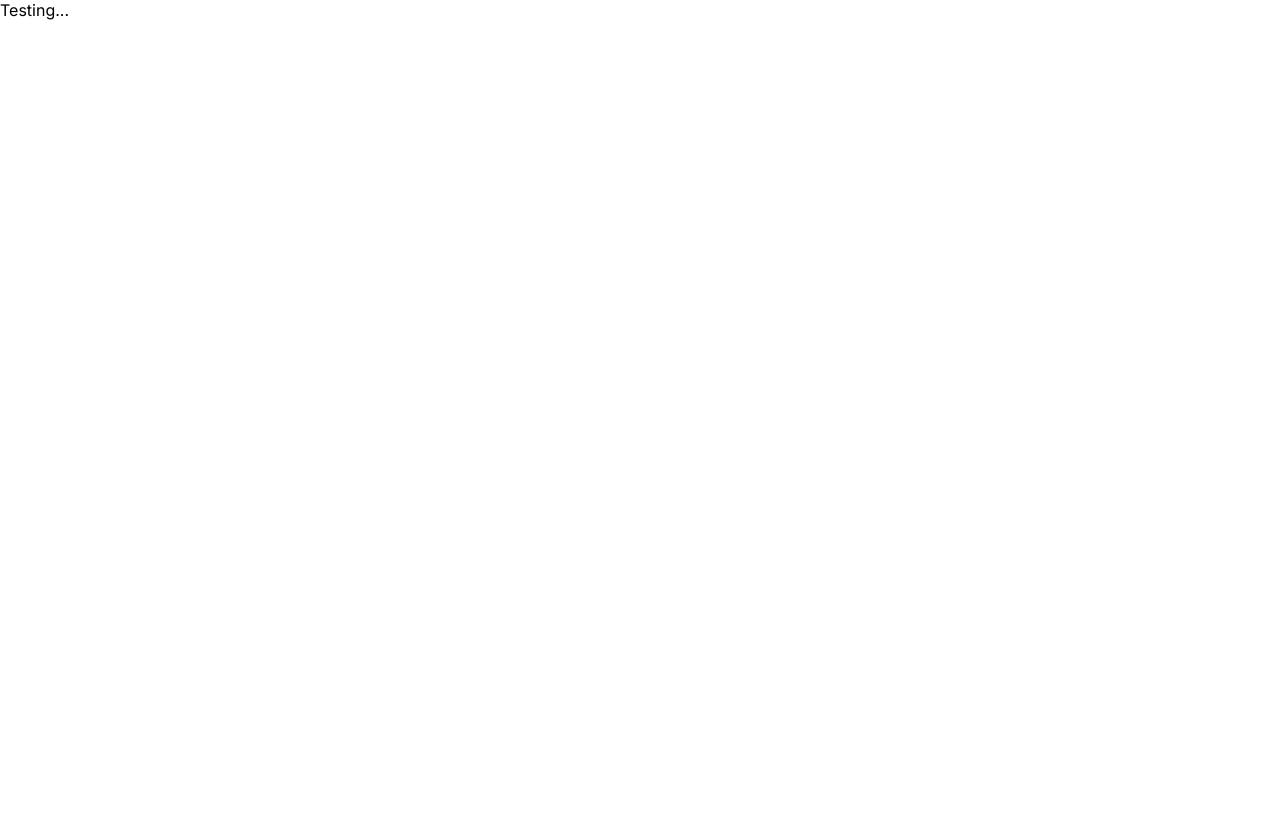
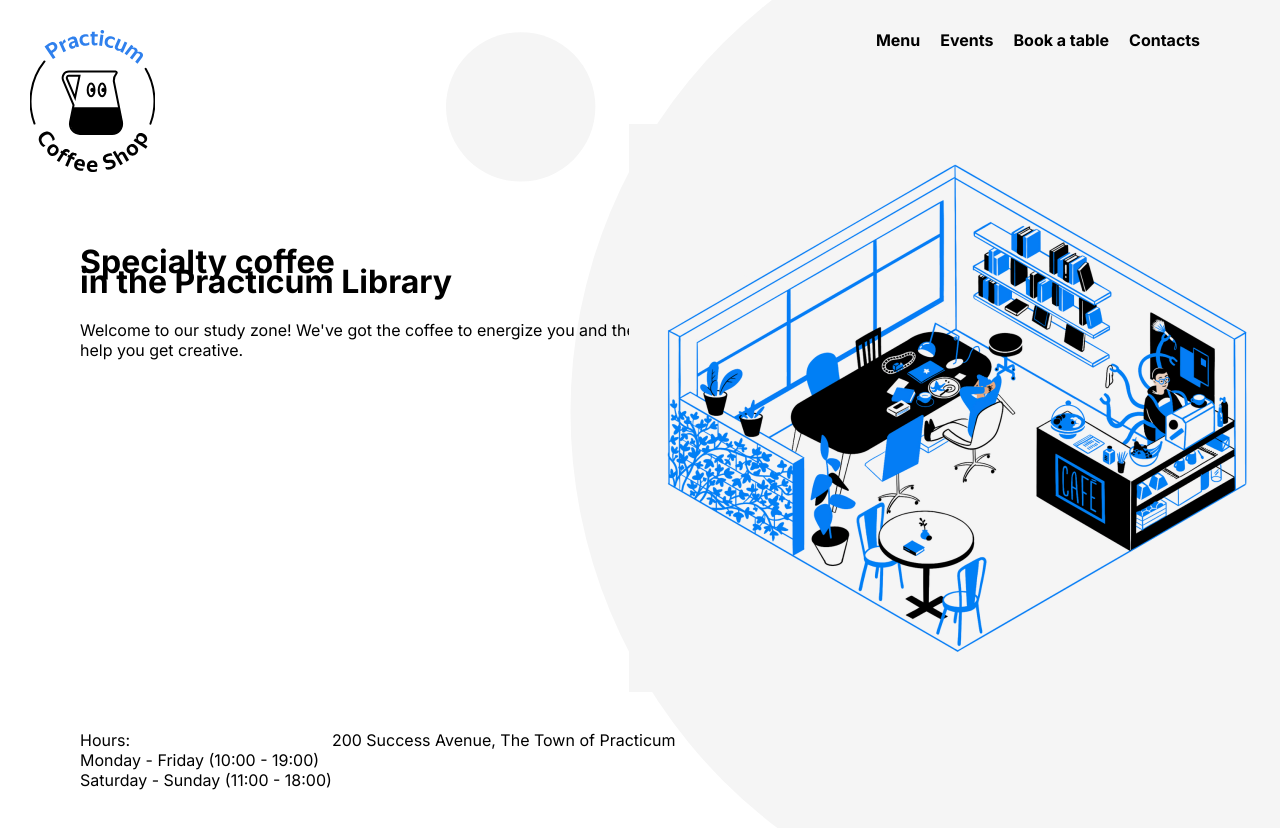
Before and after one commit to n3rdalie/se_project_coffeeshop, a plain HTML site: page index.html in a window 1280 px wide. Before the commit the page ends 800 px from the top, so only its background shows below. Drawn offline with nearby package versions, Linux system fonts and the light colour scheme.

Commit message:
updated_se_project_coffeeshop

```diff
--- a/index.html
+++ b/index.html
@@ -21,9 +21,44 @@
   </head>
   <body>
     <div class="page">
-      Testing...
-      <!--other elements-->
-      <header class="header"></header>
+      <header class="header">
+        <nav class="nav">
+          <img
+          src="./images/logo_coffee_shop.svg"
+          alt="Practicum Coffeeshop Logo"
+          class="logo"
+        />
+          <ul class="nav__links">
+            <li><a href="menu" class="nav__link">Menu</a></li>
+            <li><a href="recipes" class="nav__link">Events</a></li>
+            <li><a href="booking" class="nav__link">Book a table</a></li>
+            <li><a href="contacts" class="nav__link">Contacts</a></li>
+          </ul>
+        </nav>
+        <h1 class="header__title header__span-accent">
+          <span>Specialty coffee</span>
+          <br>in the Practicum Library</br>
+        </h1>
+        <p class="header__description">
+          Welcome to our study zone! We've got the coffee to energize you and
+          the cozy vibes to help you get creative.
+        </p>
+
+        <img
+          src="./images/inside_coffee_shop.png"
+          alt="Illustration 'Inside the Coffeeshop"
+          class="header__image"
+        />
+        <div class="header__footer">
+          <div>
+          <p class="header__paragraph">Hours:</p>
+          <p class="header__paragraph">Monday - Friday (10:00 - 19:00)</p>
+          <p class="header__paragraph">Saturday - Sunday (11:00 - 18:00)</p>
+            </div>
+            <p class="header__paragraph">200 Success Avenue, The Town of Practicum</p>
+          </div>
+        </div>
+      </header>
       <main class="content">
         <section class="recipes"></section>
         <section class="reservation"></section>
--- a/pages/index.css
+++ b/pages/index.css
@@ -8,6 +8,78 @@
 }
 
 .header {
+  height: 100vh;
+  min-height: 720px;
+  max-height: 800px;
+  padding-top: 30px;
+  padding-left: 80px;
+  padding-right: 80px;
+  background-color: #fff;
+  background-image: url(../images/background_header.svg);
+  background-position: center;
+  background-size: cover;
+  position: relative;
+}
+
+.nav {
+  display: flex;
+  justify-content: flex-end;
+}
+
+.logo {
+  position: absolute;
+  top: 30px;
+  left: 30px;
+  width: 125px;
+  height: 142px;
+}
+
+.nav__link {
+  color: #000;
+  text-decoration: none;
+  font-weight: bold;
+}
+
+.nav__links {
+  display: flex;
+  column-gap: 20px;
+  list-style-type: none;
+  margin: 0;
+  padding: 0;
+  bottom: 30px;
+  right: 80px;
+}
+
+.header__title {
+  margin: 0;
+  max-width: 729px;
+  margin-top: 202px;
+  margin-bottom: 28px;
+}
+
+.header__span-accent {
+}
+
+.header__description {
+  max-width: 683px;
+}
+
+.header__image {
+  position: absolute;
+  max-width: 646px;
+  max-height: 568px;
+  top: 124px;
+  right: 5px;
+}
+
+.header__footer {
+  position: absolute;
+  bottom: 40px;
+  display: flex;
+}
+
+.header__paragraph {
+  margin: 0;
 }
 
 .content {
```
